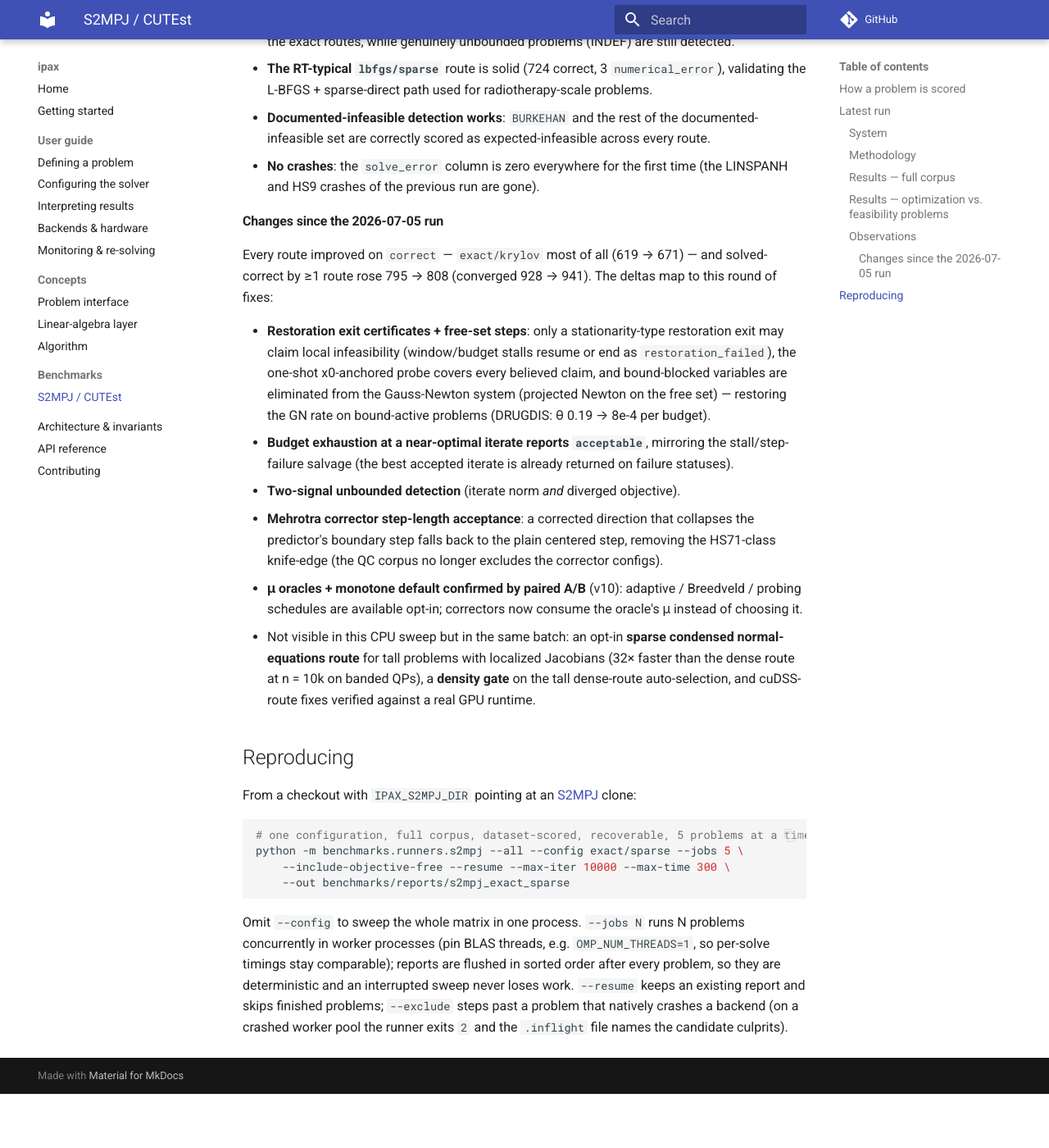
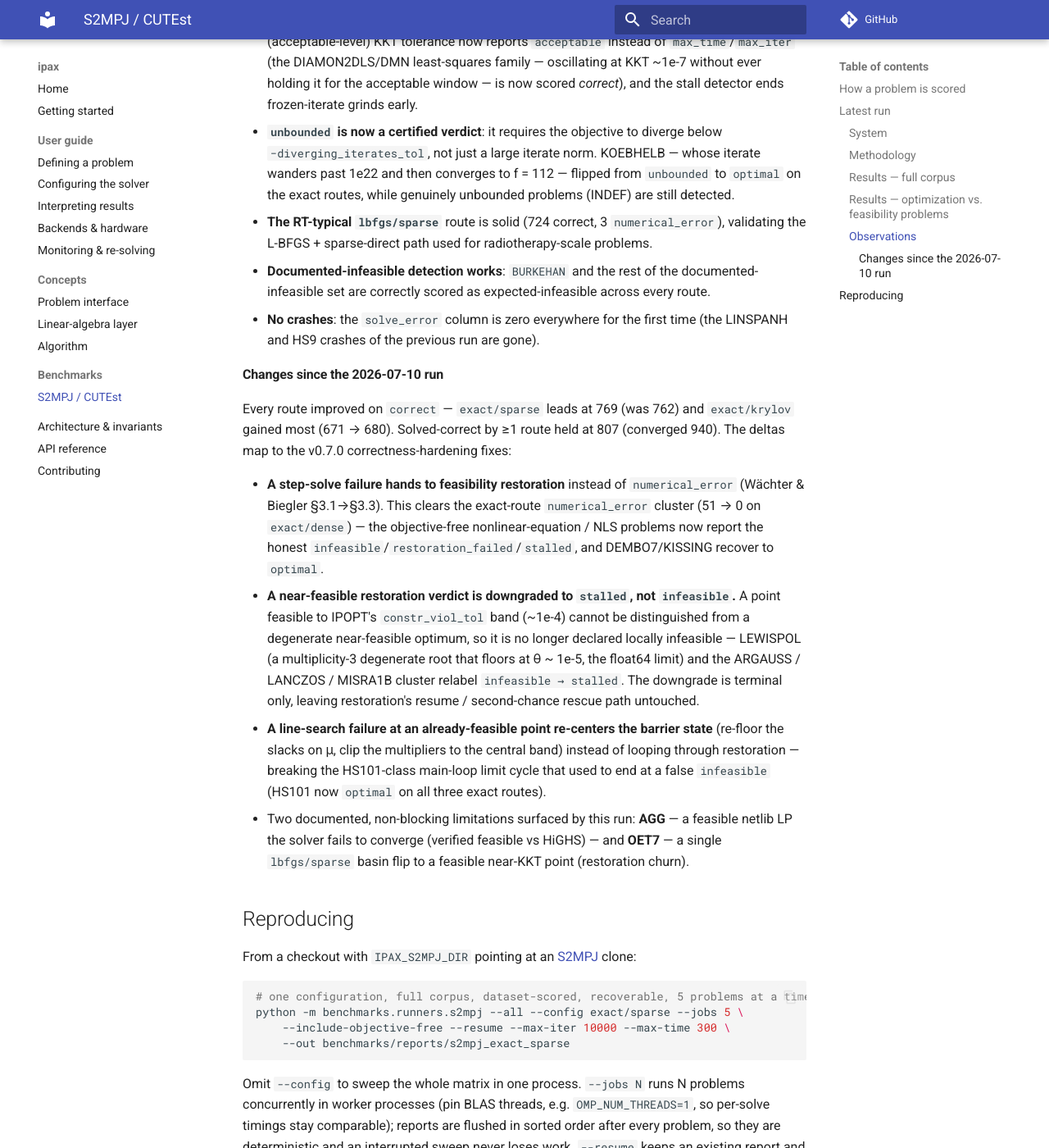
Before and after one commit to wahln/ipax, an MkDocs documentation site: the page built from docs/benchmarks/s2mpj.md, in a window 1280 px wide and 1400 px high, scrolled down 3904 px. Shown: the whole window at 82% size. Built offline with MkDocs 1.6.1 and Material for MkDocs 9.7.7, drawn with Linux system fonts in a browser that asks for light colours; comment, search, counter and statistics services are not loaded; before the commit the page ends 5238 px from its top, so only the background shows below that; some of the changed text lies outside the part shown.

Commit message:
docs(benchmarks): refresh S2MPJ corpus results to the v12 baseline
Full-corpus sweep on develop @ cfeb399 (0.6.0 + the v0.7.0 correctness fixes),
same budgets/caps as the prior 2026-07-10 (v11) run. Updates the system table,
the full-corpus and optimization/feasibility result tables, the by-any-route
union (807 correct / 940 converged), and the observations + changes-since
section.

Highlights vs v11: every route up on correct (exact/sparse leads 762 -> 769),
numerical_error essentially gone (exact/dense 51 -> 0) as step-solve failures
now hand to restoration, the near-feasible NLS cluster relabels
infeasible -> stalled, and the HS101 limit cycle is fixed. Documents the two
known non-blocking limitations (AGG feasible-but-unsolved; OET7 basin churn).

Co-Authored-By: Claude Fable 5 <noreply@anthropic.com>

```diff
--- a/docs/benchmarks/s2mpj.md
+++ b/docs/benchmarks/s2mpj.md
@@ -47,11 +47,11 @@ from every problem file:
 
 | | |
 | --- | --- |
-| date | 2026-07-10 |
+| date | 2026-07-13 |
 | CPU | 13th Gen Intel Core i9-13900HX (32 logical CPUs) |
 | OS | Windows 11 (10.0.26200), AMD64 |
 | Python | 3.14.6 |
-| ipax | 0.4.0 (develop, post-0.4.0 fixes) |
+| ipax | 0.6.0 + correctness fixes (develop @ `cfeb399`) |
 | NumPy / SciPy | 2.4.6 / 1.17.1 |
 | PyTorch | 2.12.0+cpu |
 | sparse factorization | Feral LDLᵀ 0.11.0 (CPU) |
@@ -87,15 +87,15 @@ terminal states.
 
 | config | correct | converged | optimal | acceptable | infeasible | stalled | rest.failed | max_iter | max_time | unbounded | num.err | solve.err |
 | --- | --- | --- | --- | --- | --- | --- | --- | --- | --- | --- | --- | --- |
-| `lbfgs/dense`  | 720 / 1098 | 854 | 742 | 111 | 61 | 96 | 63 | 14 | 9  | 1 | 1  | 0 |
-| `lbfgs/krylov` | 706 / 1101 | 840 | 733 | 106 | 61 | 81 | 55 | 9  | 48 | 1 | 7  | 0 |
-| `lbfgs/sparse` | 724 / 1101 | 857 | 736 | 120 | 62 | 95 | 62 | 14 | 8  | 1 | 3  | 0 |
-| `exact/dense`  | 720 / 1098 | 847 | 761 | 85  | 51 | 65 | 36 | 20 | 28 | 1 | 51 | 0 |
-| `exact/krylov` | 671 / 1101 | 807 | 757 | 49  | 63 | 87 | 53 | 24 | 66 | 0 | 2  | 0 |
-| `exact/sparse` | **762 / 1101** | **894** | **839** | 54 | 59 | 49 | 44 | 14 | 16 | 1 | 25 | 0 |
+| `lbfgs/dense`  | 724 / 1098 | 858 | 745 | 112 | 58 | 97 | 63 | 18 | 4  | 1 | 0 | 0 |
+| `lbfgs/krylov` | 709 / 1101 | 842 | 735 | 106 | 58 | 88 | 67 | 14 | 32 | 1 | 0 | 0 |
+| `lbfgs/sparse` | 729 / 1101 | 862 | 742 | 119 | 59 | 95 | 62 | 20 | 3  | 1 | 0 | 0 |
+| `exact/dense`  | 727 / 1098 | 854 | 769 | 84  | 58 | 75 | 63 | 27 | 21 | 1 | 0 | 0 |
+| `exact/krylov` | 680 / 1101 | 817 | 765 | 51  | 58 | 84 | 53 | 26 | 64 | 0 | 0 | 0 |
+| `exact/sparse` | **769 / 1101** | **902** | **846** | 55 | 59 | 53 | 58 | 17 | 11 | 1 | 1 | 0 |
 
-Solved-correct by **at least one route: 808 / 1101**; converged by at least one
-route: **941 / 1101**.
+Solved-correct by **at least one route: 807 / 1101**; converged by at least one
+route: **940 / 1101**.
 
 ### Results — optimization vs. feasibility problems
 
@@ -106,21 +106,29 @@ the optimization rate. The optimization column shows `correct` (`converged`).
 
 | config | optimization (894) | feasibility (207) |
 | --- | --- | --- |
-| `lbfgs/dense`  | 656 / 891* (790) | 64 / 207 |
-| `lbfgs/krylov` | 643 / 894  (777) | 63 / 207 |
-| `lbfgs/sparse` | 660 / 894  (793) | 64 / 207 |
-| `exact/dense`  | 667 / 891* (793) | 53 / 207 |
-| `exact/krylov` | 604 / 894  (740) | 67 / 207 |
-| `exact/sparse` | 688 / 894  (820) | 74 / 207 |
+| `lbfgs/dense`  | 660 / 891* (794) | 64 / 207 |
+| `lbfgs/krylov` | 646 / 894  (779) | 63 / 207 |
+| `lbfgs/sparse` | 665 / 894  (798) | 64 / 207 |
+| `exact/dense`  | 673 / 891* (799) | 54 / 207 |
+| `exact/krylov` | 612 / 894  (749) | 68 / 207 |
+| `exact/sparse` | 694 / 894  (827) | 75 / 207 |
 
 <small>* dense routes ran 891 of the 894 optimization problems; three exceed the
 dense variable cap.</small>
 
 ### Observations
 
-- **`exact/sparse` is the strongest route** — most correct (762) and most
-  optimal (839). Exact-Hessian Newton steps factored by the sparse-direct route
+- **`exact/sparse` is the strongest route** — most correct (769) and most
+  optimal (846). Exact-Hessian Newton steps factored by the sparse-direct route
   (Feral LDLᵀ with inertia control) is the most robust combination here.
+- **`numerical_error` is essentially gone** (51 → 0 on `exact/dense`, and 0–1
+  on every route). A Newton step the δ_w regularization ladder cannot complete
+  now hands to feasibility restoration (Wächter & Biegler §3.1→§3.3) instead of
+  a crash-like `numerical_error`: the objective-free nonlinear-equation / NLS
+  cluster (`min 0` s.t. `r(x)=0`, where the equality multipliers diverge and no
+  δ_w regularizes the runaway Hessian) now resolves to the honest
+  `infeasible`/`restoration_failed`/`stalled` — the same verdict the L-BFGS
+  routes already gave — and DEMBO7/KISSING recover to `optimal`.
 - **False infeasibility claims are largely gone.** The per-route `infeasible`
   counts dropped from 110–156 to 51–63: a local-infeasibility verdict now
   requires a *stationarity certificate* from the restoration phase (projected
@@ -151,34 +159,34 @@ dense variable cap.</small>
 - **No crashes**: the `solve_error` column is zero everywhere for the first
   time (the LINSPANH and HS9 crashes of the previous run are gone).
 
-#### Changes since the 2026-07-05 run
+#### Changes since the 2026-07-10 run
 
-Every route improved on `correct` — `exact/krylov` most of all (619 → 671) —
-and solved-correct by ≥1 route rose 795 → 808 (converged 928 → 941). The
-deltas map to this round of fixes:
+Every route improved on `correct` — `exact/sparse` leads at 769 (was 762) and
+`exact/krylov` gained most (671 → 680). Solved-correct by ≥1 route held at
+807 (converged 940). The deltas map to the v0.7.0 correctness-hardening fixes:
 
-- **Restoration exit certificates + free-set steps**: only a stationarity-type
-  restoration exit may claim local infeasibility (window/budget stalls resume
-  or end as `restoration_failed`), the one-shot x0-anchored probe covers every
-  believed claim, and bound-blocked variables are eliminated from the
-  Gauss-Newton system (projected Newton on the free set) — restoring the GN
-  rate on bound-active problems (DRUGDIS: θ 0.19 → 8e-4 per budget).
-- **Budget exhaustion at a near-optimal iterate reports `acceptable`**,
-  mirroring the stall/step-failure salvage (the best accepted iterate is
-  already returned on failure statuses).
-- **Two-signal unbounded detection** (iterate norm *and* diverged objective).
-- **Mehrotra corrector step-length acceptance**: a corrected direction that
-  collapses the predictor's boundary step falls back to the plain centered
-  step, removing the HS71-class knife-edge (the QC corpus no longer excludes
-  the corrector configs).
-- **μ oracles + monotone default confirmed by paired A/B** (v10): adaptive /
-  Breedveld / probing schedules are available opt-in; correctors now consume
-  the oracle's μ instead of choosing it.
-- Not visible in this CPU sweep but in the same batch: an opt-in **sparse
-  condensed normal-equations route** for tall problems with localized
-  Jacobians (32× faster than the dense route at n = 10k on banded QPs), a
-  **density gate** on the tall dense-route auto-selection, and cuDSS-route
-  fixes verified against a real GPU runtime.
+- **A step-solve failure hands to feasibility restoration** instead of
+  `numerical_error` (Wächter & Biegler §3.1→§3.3). This clears the exact-route
+  `numerical_error` cluster (51 → 0 on `exact/dense`) — the objective-free
+  nonlinear-equation / NLS problems now report the honest
+  `infeasible`/`restoration_failed`/`stalled`, and DEMBO7/KISSING recover to
+  `optimal`.
+- **A near-feasible restoration verdict is downgraded to `stalled`, not
+  `infeasible`.** A point feasible to IPOPT's `constr_viol_tol` band (~1e-4)
+  cannot be distinguished from a degenerate near-feasible optimum, so it is no
+  longer declared locally infeasible — LEWISPOL (a multiplicity-3 degenerate
+  root that floors at θ ~ 1e-5, the float64 limit) and the ARGAUSS / LANCZOS /
+  MISRA1B cluster relabel `infeasible → stalled`. The downgrade is terminal
+  only, leaving restoration's resume / second-chance rescue path untouched.
+- **A line-search failure at an already-feasible point re-centers the barrier
+  state** (re-floor the slacks on μ, clip the multipliers to the central band)
+  instead of looping through restoration — breaking the HS101-class main-loop
+  limit cycle that used to end at a false `infeasible` (HS101 now `optimal` on
+  all three exact routes).
+- Two documented, non-blocking limitations surfaced by this run: **AGG** — a
+  feasible netlib LP the solver fails to converge (verified feasible vs HiGHS)
+  — and **OET7** — a single `lbfgs/sparse` basin flip to a feasible near-KKT
+  point (restoration churn).
 
 ## Reproducing
 
```
